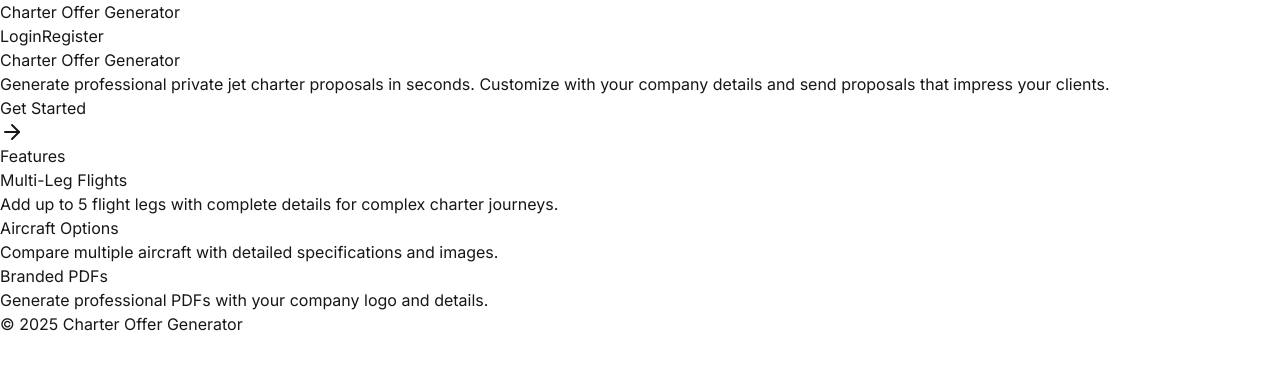
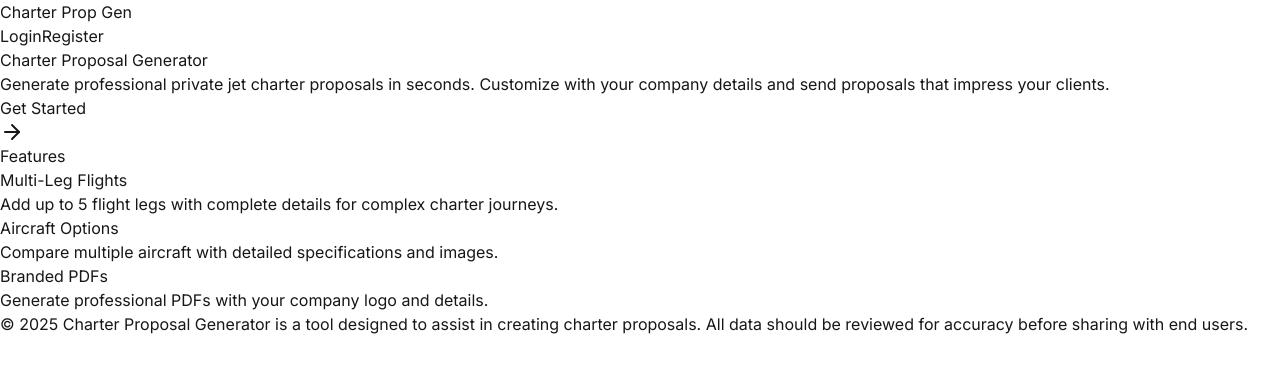
Before and after one commit to iliakoshevoy/charterpg, a Next.js app: page / in a window 1280 px wide. Shown: the top 372 px of the page. Built offline with nearby package versions, Linux system fonts and the light colour scheme; no server answers; the database is empty.

Commit message:
small fixes

```diff
--- a/src/app/layout.tsx
+++ b/src/app/layout.tsx
@@ -14,7 +14,7 @@ export const viewport: Viewport = {
 }
 
 export const metadata: Metadata = {
-  title: 'Charter Offer Generator',
+  title: 'Charter Proposal Generator',
   description: 'Generate private jet charter proposals',
   manifest: '/manifest.json',
   icons: {
--- a/src/components/AircraftOption.tsx
+++ b/src/components/AircraftOption.tsx
@@ -116,11 +116,11 @@ const handleSelectSuggestion = (suggestion: string) => {
         )}
       </div>
 
-      {/* First row - Aircraft Model and Price */}
+      {/* First row - Aircraft  and Price */}
       <div className="grid grid-cols-12 gap-2">
         <div className="col-span-7">
           <label className="block text-sm font-medium text-gray-700 mb-1">
-            Aircraft Model
+            Aircraft
           </label>
           <AircraftSelection
             value={name}
@@ -344,7 +344,7 @@ const handleSelectSuggestion = (suggestion: string) => {
       <div className="grid grid-cols-12 gap-2">
         <div className="col-span-4">
           <label className="block text-sm font-medium text-gray-700 mb-1">
-            Aircraft Model
+            Aircraft
           </label>
           <AircraftSelection
             value={name}
@@ -417,7 +417,7 @@ const handleSelectSuggestion = (suggestion: string) => {
         value={price || ''}
         onChange={(e) => onPriceChange(e.target.value)}
         className="w-full px-3 py-2 border border-gray-300 rounded-md focus:outline-none focus:ring-2 focus:ring-blue-500 text-gray-900 bg-white"
-        placeholder="e.g. 9,000 all in"
+        placeholder="ex 20,000 all in"
       />
     </div>
     <div className="relative">
@@ -440,7 +440,7 @@ const handleSelectSuggestion = (suggestion: string) => {
       }, 200);
     }}
     className="w-full px-3 py-2 border border-gray-300 rounded-md focus:outline-none focus:ring-2 focus:ring-blue-500 text-gray-900 bg-white"
-    placeholder="Subj to OA, etc. or leave blank"
+    placeholder="Subj to OA, Empty Leg, etc."
   />
   {showSuggestions && filteredSuggestions.length > 0 && (
     <div className="absolute z-50 w-full mt-1 bg-white border border-gray-300 rounded-md shadow-lg max-h-60 overflow-auto">
--- a/src/components/AircraftSelection.tsx
+++ b/src/components/AircraftSelection.tsx
@@ -154,7 +154,7 @@ const AircraftSelection: React.FC<AircraftSelectionProps> = ({
       setShowSuggestions(false);
     }, 200);
   }}
-  placeholder="Start typing"
+  placeholder="Model"
   className="w-full px-3 py-2 border border-gray-300 rounded-md focus:outline-none focus:ring-2 focus:ring-blue-500 text-gray-900 bg-white pr-10 [&:not(:placeholder-shown)]:uppercase"
 />
         {(isLoadingData || isLoadingSuggestions) && (
--- a/src/components/LandingPage.tsx
+++ b/src/components/LandingPage.tsx
@@ -8,7 +8,7 @@ const LandingPage: React.FC = () => {
     <div className="max-w-4xl mx-auto px-4 sm:px-6 lg:px-8 py-12">
       <div className="text-center">
         <h1 className="text-4xl font-extrabold text-gray-900 sm:text-5xl sm:tracking-tight lg:text-6xl">
-          Charter Offer Generator
+          Charter Proposal Generator
         </h1>
         <p className="mt-5 max-w-xl mx-auto text-xl text-gray-500">
           Generate professional private jet charter proposals in seconds. Customize with your company details and send proposals that impress your clients.
--- a/src/components/Layout.tsx
+++ b/src/components/Layout.tsx
@@ -47,14 +47,14 @@ const Layout: React.FC<LayoutProps> = ({ children }) => {
         <header className="bg-white shadow">
           <div className="max-w-7xl mx-auto px-4 sm:px-6 lg:px-8 py-4 flex justify-between items-center">
             <Link href="/" className="text-xl font-bold text-gray-800">
-              Charter Offer Generator
+              Charter Proposal Generator
             </Link>
           </div>
         </header>
         <main className="flex-grow">{children}</main>
         <footer className="bg-gray-100 py-6">
           <div className="max-w-7xl mx-auto px-4 sm:px-6 lg:px-8 text-center text-gray-500 text-sm">
-            &copy; {new Date().getFullYear()} Charter Offer Generator
+            &copy; {new Date().getFullYear()} Charter Proposal Generator
           </div>
         </footer>
       </div>
@@ -135,7 +135,7 @@ const Layout: React.FC<LayoutProps> = ({ children }) => {
       <header className="bg-white shadow">
         <div className="max-w-7xl mx-auto px-4 sm:px-6 lg:px-8 py-4 flex justify-between items-center">
           <Link href="/" className="text-xl font-bold text-gray-800">
-            Charter Offer Generator
+            Charter Prop Gen
           </Link>
           <div className="flex items-center space-x-4">
             {renderAuthButtons()}
@@ -151,7 +151,7 @@ const Layout: React.FC<LayoutProps> = ({ children }) => {
 
       <footer className="bg-gray-100 py-6">
         <div className="max-w-7xl mx-auto px-4 sm:px-6 lg:px-8 text-center text-gray-500 text-sm">
-          &copy; {new Date().getFullYear()} Charter Offer Generator
+          &copy; {new Date().getFullYear()} Charter Proposal Generator is a tool designed to assist in creating charter proposals. All data should be reviewed for accuracy before sharing with end users.
         </div>
       </footer>
     </div>
--- a/src/components/PDFGenerator.tsx
+++ b/src/components/PDFGenerator.tsx
@@ -133,7 +133,7 @@ const PDFGenerator: React.FC<PDFGeneratorProps> = ({ formData, airportDetails })
   const generateButtonText = (() => {
     if (isGenerating) return "Preparing PDF...";
     if (error) return "Error";
-    if (!hasValidData) return "Please add airports and 1 option";
+    if (!hasValidData) return "Add Airports and airplane";
     return "Generate Proposal";
   })();
 
```
Also changed, not shown: public/manifest.json.
